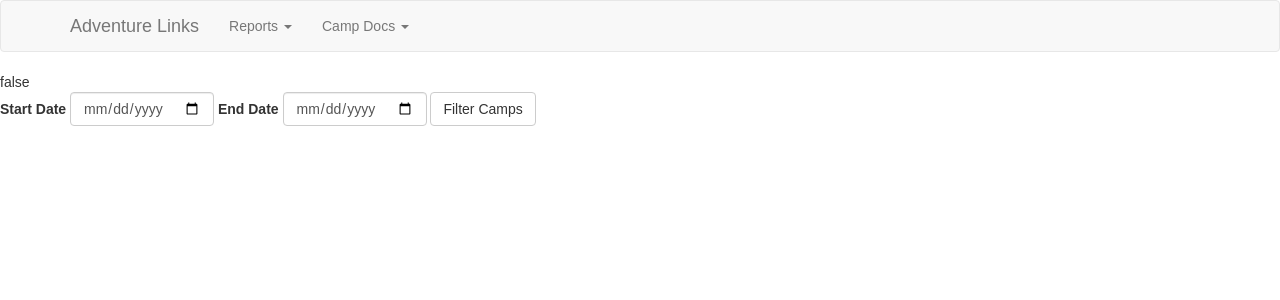
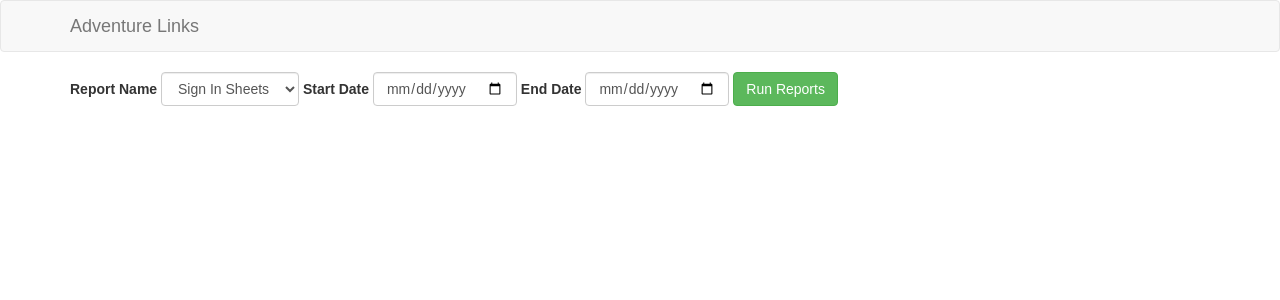
Before and after one commit to pankajr03/al-dashboard, a React (Create React App) app: page / in a window 1280 px wide. Shown: the top 300 px of the page. Built offline with nearby package versions, Linux system fonts and the light colour scheme; no server answers.

Commit message:
implement report creation dashboard

```diff
--- a/src/containers/Header/index.jsx
+++ b/src/containers/Header/index.jsx
@@ -1,5 +1,5 @@
 import React, { Component } from 'react';
-import { Navbar, Nav, NavDropdown, MenuItem } from 'react-bootstrap';
+import { Navbar } from 'react-bootstrap';
 
 class Header extends Component {
   static state = {
@@ -15,16 +15,6 @@ class Header extends Component {
             <a href="#home">Adventure Links</a>
           </Navbar.Brand>
         </Navbar.Header>
-        <Nav>
-          <NavDropdown eventKey={3} title="Reports" id="basic-nav-dropdown">
-            <MenuItem eventKey={3.1}>Camp Photos</MenuItem>
-          </NavDropdown>
-        </Nav>
-        <Nav>
-          <NavDropdown eventKey={3} title="Camp Docs" id="basic-nav-dropdown">
-            <MenuItem eventKey={3.1}>Sign-In</MenuItem>
-          </NavDropdown>
-        </Nav>
       </Navbar>
     );
   }
--- a/src/containers/ReportDashboard/index.jsx
+++ b/src/containers/ReportDashboard/index.jsx
@@ -1,49 +1,69 @@
 import React, { Component } from 'react';
-import { Form, FormGroup, ControlLabel, FormControl, Button } from 'react-bootstrap';
+import { Form, FormGroup, ControlLabel, FormControl, Button, Alert, Grid } from 'react-bootstrap';
+import moment from 'moment';
 // import { streamSeasons, streamSessions } from '../../util/reports/data';
 
 class ReportDashboard extends Component {
   constructor(props) {
     super(props);
     this.state = {
-      startDate: new Date(),
-      endDate: new Date(),
-      reports: [],
-      sessions: [],
+      startDate: moment(),
+      endDate: moment(),
       loading: false,
+      currentReport: 'getCamps',
     };
   }
 
-  componentDidMount = () => {
-    this.getAllSeasons();
+  runReport = (startDate, endDate) => {
+    this.setState({ err: null });
+    console.log(startDate, endDate, this.state.currentReport);
+    this.toggleLoading();
+    fetch(`https://gsz8psj9gj.execute-api.us-east-1.amazonaws.com/misc/${this.state.currentReport}?startDate=${moment(startDate).format('YYYY-MM-DD')}&endDate=${moment(endDate).format('YYYY-MM-DD')}`, { mode: 'no-cors' })
+      .then(() => this.toggleLoading())
+      .catch((err) => {
+        this.setState({ err });
+        this.toggleLoading();
+      });
   }
-getAllSeasons = () => {
-  console.log();
-  this.toggleLoading();
-  fetch('https://gsz8psj9gj.execute-api.us-east-1.amazonaws.com/misc/campPhotos?startDate=2018-06-10&endDate=2018-06-20')
-    .then(() => this.toggleLoading());
-}
+
 toggleLoading = () => {
   console.log(`toggled loading${this.state.loading}`);
-  this.setState({ loading: !!this.state.loading });
+  this.setState({ loading: !this.state.loading });
 }
+
+changeKey = keyName => (e) => {
+  console.log(keyName, e.target.value);
+  this.setState({ [`${keyName}`]: e.target.value });
+}
+
+
 render() {
   return (
-    <div>
-      {`${this.state.sessions}`}
-      {`${this.state.loading}`}
+    <Grid >
+      {this.state.err && <Alert bsStyle="danger">
+        <strong>Holy guacamole!</strong> {this.state.err.message}
+      </Alert>}
       <Form inline>
         <FormGroup >
+          <ControlLabel>Report Name</ControlLabel>{' '}
+          <FormControl componentClass="select" value={this.state.currentReport} onChange={this.changeKey('currentReport')}>
+            <option value="getCamps">Sign In Sheets</option>
+            <option value="campPhotos">Camp Photos</option>
+          </FormControl>{' '}
           <ControlLabel>Start Date</ControlLabel>{' '}
-          <FormControl type="Date" />
+          <FormControl type="Date" value={this.state.startDate} onChange={this.changeKey('startDate')} />{' '}
+          <ControlLabel>End Date</ControlLabel>{' '}
+          <FormControl type="Date" value={this.state.endDate} onChange={this.changeKey('endDate')} />
         </FormGroup>{' '}
-        <FormGroup>
-          <ControlLabel>End Date</ControlLabel>{' '}
-          <FormControl type="Date" placeholder="jane.doe@example.com" />
-        </FormGroup>{' '}
-        <Button>Filter Camps</Button>
+        <Button
+          disabled={this.state.loading}
+          bsStyle={this.state.loading ? 'warning' : 'success'}
+          onClick={() => this.runReport(this.state.startDate, this.state.endDate)}
+        >
+        Run Reports
+        </Button>
       </Form>
-    </div>
+    </Grid>
   );
 }
 }
```
